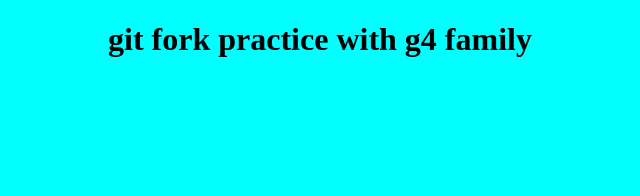
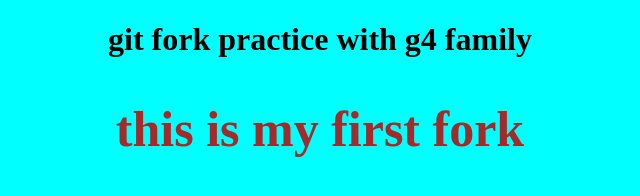
Before and after one commit to Fantahun/forkSample, a plain HTML site: page index.html in a window 1280 px wide. Shown: the whole page, without its empty margins (320-960 px from the left). Drawn offline with Linux system fonts and the light colour scheme.

Commit message:
My first fork with its style

```diff
--- a/css/style.css
+++ b/css/style.css
@@ -2,3 +2,8 @@ body {
   background-color: aqua;
   text-align: center;
 }
+h2 {
+  color: brown;
+  font-size: 50px;
+
+}
--- a/index.html
+++ b/index.html
@@ -8,7 +8,7 @@
   </head>
   <body>
     <h1>git fork practice with g4 family</h1>
-
+    <h2>this is my first fork</h2>
     <script src="js/script.js"></script>
   </body>
 </html>
```
